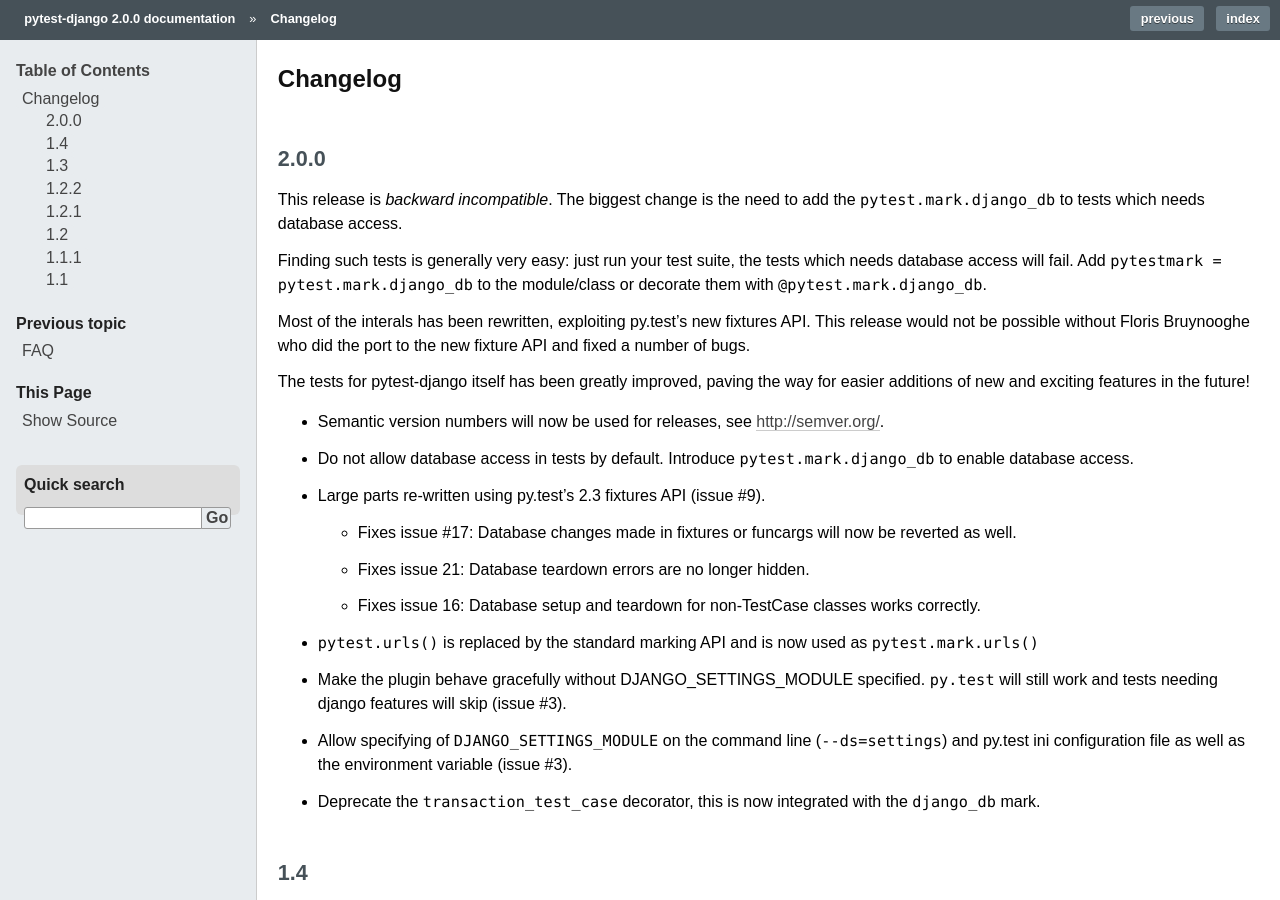
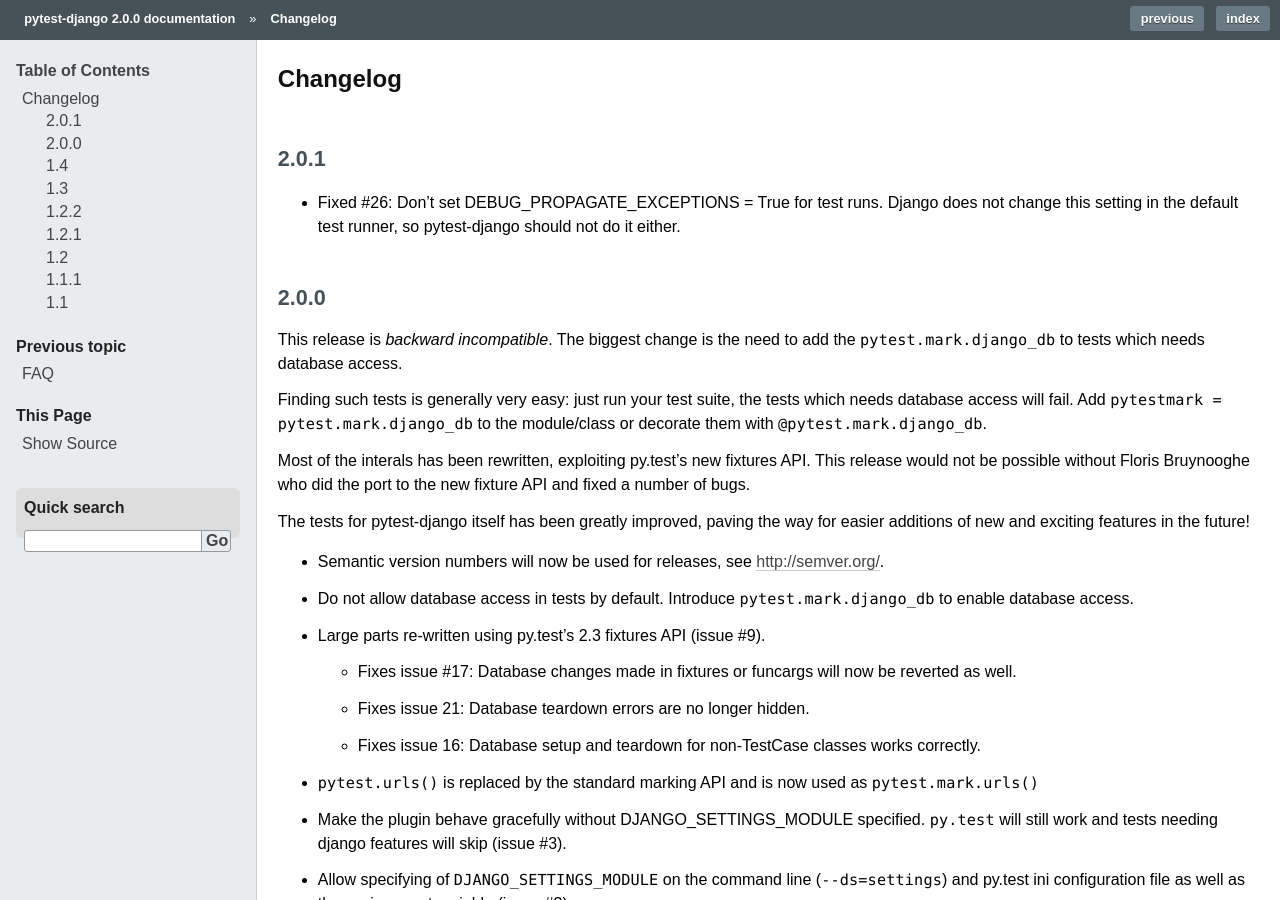
Before and after one commit to pytest-dev/pytest-django, a Sphinx documentation site: the page built from docs/changelog.rst, in a window 1280 px wide and 900 px high. Built offline with Sphinx 7.4.7, drawn with Linux system fonts in a browser that asks for light colours.

Commit message:
Added note to changelog about the removal of DEBUG_PROPAGATE_EXCEPTIONS

```diff
--- a/docs/changelog.rst
+++ b/docs/changelog.rst
@@ -1,5 +1,12 @@
 Changelog
 =========
+
+2.0.1
+-----
+
+* Fixed #26: Don't set DEBUG_PROPAGATE_EXCEPTIONS = True for test runs. Django
+  does not change this setting in the default test runner, so pytest-django
+  should not do it either.
 
 2.0.0
 -----
```
